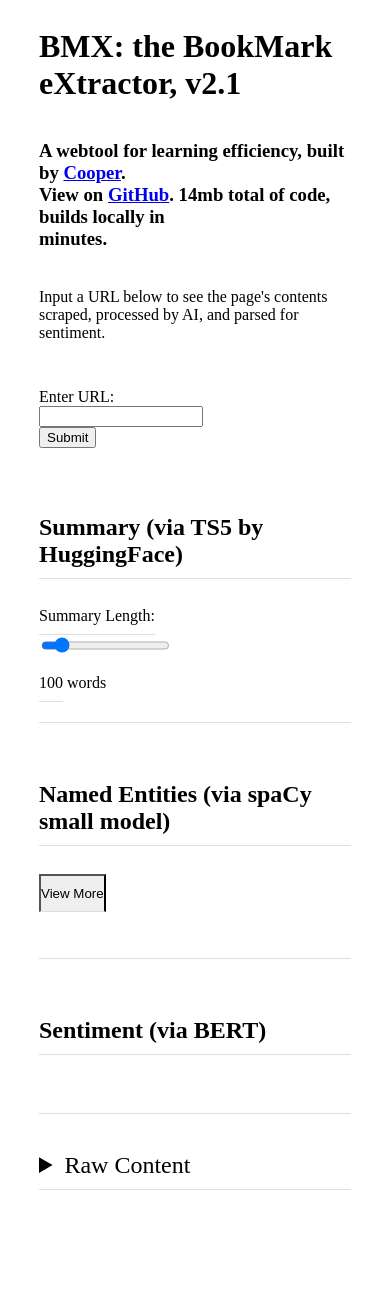
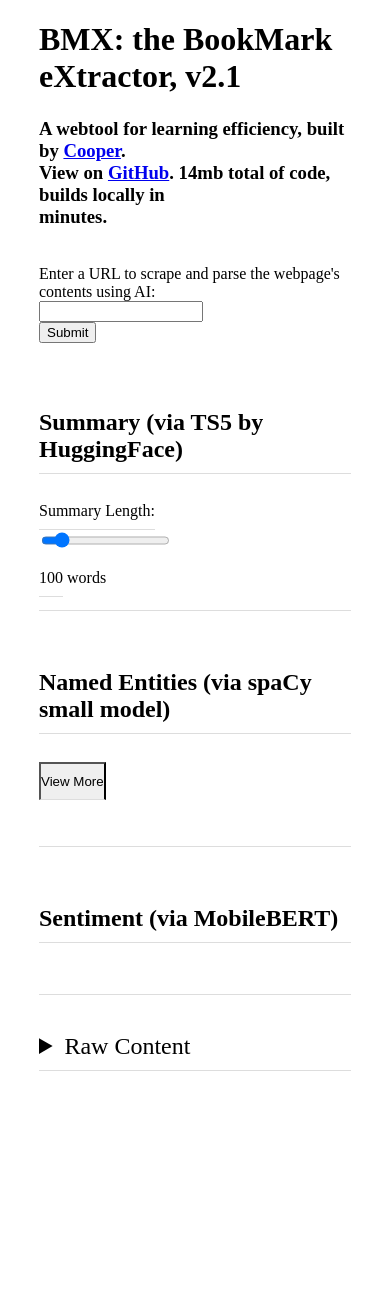
Before and after one commit to cooperability/BMX-bookmark-extractor, a Flask app: page / in a window 390 px wide. After the commit the page ends 1071 px from the top, so only its background shows below. Run offline with Flask 2, Linux system fonts and the light colour scheme.

Commit message:
MobileBERT Sentiment v1, bug fixes to ts5, SpaCy

```diff
--- a/app/app.py
+++ b/app/app.py
@@ -3,6 +3,7 @@ import requests
 import spacy
 from bs4 import BeautifulSoup
 from transformers import T5Tokenizer, T5ForConditionalGeneration
+from transformers import MobileBertTokenizer, MobileBertForSequenceClassification, pipeline
 from collections import Counter
 from spacy import displacy
 from requests.exceptions import RequestException
@@ -32,6 +33,48 @@ def rank_sentences_by_vector(doc, top_n=5):
     ranked_sentences = [sent for sent, _ in sorted(sentence_scores, key=lambda x: x[1], reverse=True)]
     return ranked_sentences[:top_n]
 
+def determine_sentiment(text):
+    # Tokenize the text
+    tokens = mbert_tokenizer.tokenize(text)
+    print(f"Total tokens: {len(tokens)}")  # Logging total token count
+
+    # Parameters for the sliding window
+    window_size = 510  # Adjusting for [CLS] and [SEP]
+    stride = 256  # Overlap of 256 tokens between windows
+
+    # Split tokens using the sliding window
+    token_windows = [tokens[i:i + window_size] for i in range(0, len(tokens) - window_size + 1, stride)]
+
+    # Determine sentiment for each window
+    window_sentiments = []
+    for token_window in token_windows:
+        # Adding [CLS] and [SEP] and ensure it fits the model's size limit
+        window_tokens = ['[CLS]'] + token_window + ['[SEP]']
+        truncated_tokens = window_tokens[:512]  # Ensure window tokens don't exceed 512
+
+        if len(truncated_tokens) != 512:  # We expect exactly 512 tokens
+            print(f"Unexpected token count {len(truncated_tokens)} for this window. Expected 512. Skipping this window.")
+            continue  # Skip this window
+
+        print(f"Tokens for this window: {len(truncated_tokens)}")  # Logging token count for each window
+
+        window_text = mbert_tokenizer.convert_tokens_to_string(truncated_tokens)  # Convert back to text
+
+        # Print tokenized text before prediction to check
+        print("Sending the following tokens for prediction:")
+        print(truncated_tokens)
+
+        result = sentiment_pipeline(window_text)
+        window_sentiments.append(result[0]['label'])
+
+    # Aggregate window sentiments (return the most common sentiment)
+    most_common_sentiment = max(set(window_sentiments), key=window_sentiments.count)
+    return most_common_sentiment
+
+
+
+
+
 
 app = Flask(__name__)
 
@@ -39,6 +82,12 @@ app = Flask(__name__)
 nlp = spacy.load("en_core_web_sm")
 tokenizer = T5Tokenizer.from_pretrained('t5-small')
 model = T5ForConditionalGeneration.from_pretrained('t5-small')
+
+# Load MobileBERT for sentiment analysis
+mbert_tokenizer = MobileBertTokenizer.from_pretrained("google/mobilebert-uncased")
+mbert_model = MobileBertForSequenceClassification.from_pretrained("google/mobilebert-uncased", num_labels=3)
+sentiment_pipeline = pipeline("sentiment-analysis", model=mbert_model, tokenizer=mbert_tokenizer)
+
 
 @app.route("/")
 def index():
@@ -101,12 +150,15 @@ def process():
         #Use T5 summarization engine to summarize
         summary = t5_summarize(RMC, max_length=summary_length)
 
+        sentiment_label = determine_sentiment(RMC)
+        sentiment_mapping = {"LABEL_0": "Negative", "LABEL_1": "Neutral", "LABEL_2": "Positive"}  # this is an example mapping, actual labels might vary based on the model's training data.
+        actual_sentiment = sentiment_mapping.get(sentiment_label, "Unknown")
 
         return jsonify({
             "summary": summary,
             "entities": entities_info,
             #"displacy": displacy_html,
-            "sentiment": "Positive",  # Placeholder sentiment
+            "sentiment": actual_sentiment,
             "rawContent": RMC
         })
 
--- a/app/static/script.js
+++ b/app/static/script.js
@@ -30,6 +30,7 @@ async function fetchDataAndUpdateUI(url, length) {
     if (data.error) {
       summaryElement.textContent = `Error: ${data.error}`;
       summaryElement.classList.add("error-message"); // Add the error styling
+      clearInterval(timer); //Stop timer if error encountered
       return; // Early exit from the function if there's an error
     }
 
@@ -59,6 +60,7 @@ async function fetchDataAndUpdateUI(url, length) {
   } catch (error) {
     summaryElement.textContent = "Error fetching data. Please try again.";
     summaryElement.classList.add("error-message"); // Add the error styling
+    clearInterval(timer);
   }
 }
 
--- a/app/templates/index.html
+++ b/app/templates/index.html
@@ -25,8 +25,8 @@
         h1,
         h3,
         p {
-            margin-top: 10px;
-            margin-bottom: 10px;
+            margin-top: 3px;
+            margin-bottom: 0.5%;
         }
 
         pre {
@@ -64,9 +64,8 @@
         View on <a href="https://github.com/cooperability/denser">GitHub</a>. 14mb total of code, builds locally in
         minutes.
     </h3>
-    <p>Input a URL below to see the page's contents scraped, processed by AI, and parsed for sentiment. </p>
     <form id="urlForm">
-        <label for="urlInput">Enter URL:</label>
+        <label for="urlInput">Enter a URL to scrape and parse the webpage's contents using AI:</label>
         <input type="text" id="urlInput" required>
         <button type="submit">Submit</button>
     </form>
@@ -79,7 +78,7 @@
         <h2>Named Entities (via spaCy small model)</h2>
         <button id="moreEntities">View More</button>
         <ul id="entities"></ul>
-        <h2>Sentiment (via BERT)</h2>
+        <h2>Sentiment (via MobileBERT)</h2>
         <p id="sentiment"></p>
         <details>
             <summary>Raw Content</summary>
```
